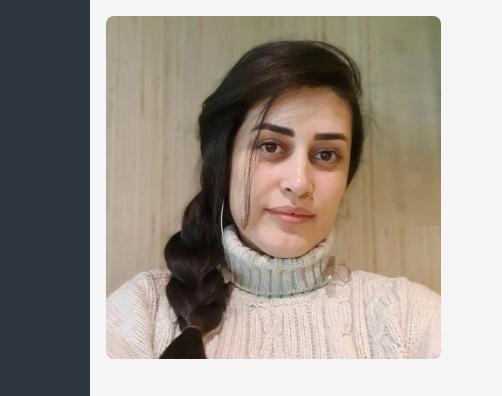
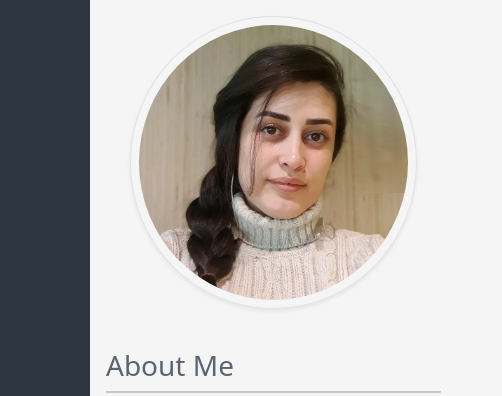
Before and after one commit to shilan-moh/mycv, a plain HTML site: page index.html in a window 1280 px wide. Shown: the top 396 px of the page, 0-502 px from the left. Drawn offline with nearby package versions, Linux system fonts and the light colour scheme.

Commit message:
image border

```diff
--- a/index.html
+++ b/index.html
@@ -21,7 +21,12 @@
     <div class="container">
       <div class="row">
         <div class="col-4 left-side-bar p-3">
-          <img src="/img/sh.jpeg" alt="a girl with month" class="cv-image" />
+          <div class="container">
+            <img
+              src="/img/sh.jpeg"
+              class="img-fluid w-100 border rounded-circle shadow-sm p-2"
+            />
+          </div>
           <article>
             <h3 class="title">About Me</h3>
             <div class="gradient"></div>
--- a/style.css
+++ b/style.css
@@ -23,12 +23,7 @@ p {
   text-align: justify;
   color: var(--text-color);
 }
-img {
-  width: 100%;
-  display: block;
-  margin: 0 auto;
-  border-radius: 8px;
-}
+
 li {
   line-height: 30px;
 }
```
